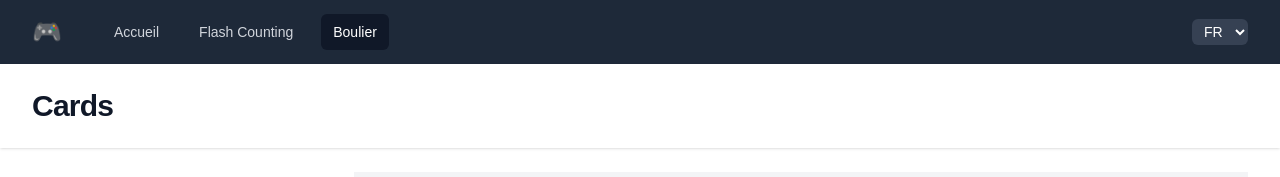
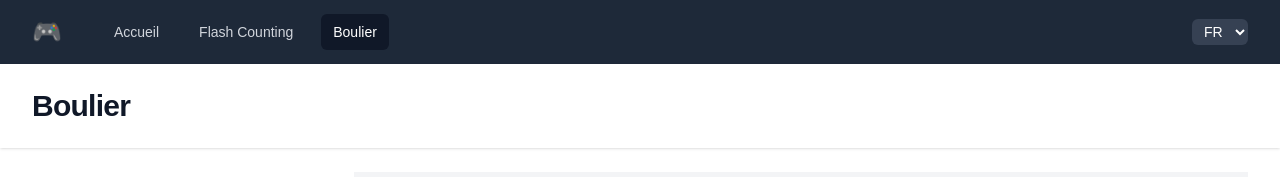
Before and after one commit to oodamien/exercices, a Next.js app: page /cards in a window 1280 px wide. Shown: the top 177 px of the page. Built offline with nearby package versions, Linux system fonts and the light colour scheme.

Commit message:
fix: translate page titles (Flash Counting, Cards) with i18n
Co-Authored-By: Claude Opus 4.6 <noreply@anthropic.com>

```diff
--- a/src/app/cards/page.tsx
+++ b/src/app/cards/page.tsx
@@ -5,6 +5,7 @@ import { Config } from "@/app/components/shared-config";
 import { ConfigState, CardItem } from "@/app/types";
 import { Game } from "@/app/components/cards/game";
 import { CARDS, CARDS_CATS } from "../Data";
+import { useTranslation } from "@/app/components/language-context";
 
 function generateGame(config: ConfigState) {
   const values = CARDS.filter(
@@ -25,6 +26,7 @@ function generateGame(config: ConfigState) {
 }
 
 export default function Cards() {
+  const t = useTranslation();
   const [play, setPlay] = useState<boolean>(false);
   const [terms, setTerms] = useState<Array<number>>([]);
   const [config, setConfig] = useState<ConfigState>({
@@ -37,7 +39,7 @@ export default function Cards() {
       <header className="bg-white shadow-sm">
         <div className="mx-auto max-w-7xl px-4 py-6 sm:px-6 lg:px-8">
           <h1 className="text-3xl font-bold tracking-tight text-gray-900">
-            Cards
+            {t("page.cards.title")}
           </h1>
         </div>
       </header>
--- a/src/app/components/language-context.tsx
+++ b/src/app/components/language-context.tsx
@@ -54,6 +54,9 @@ const translations: Record<SupportedLanguage, Record<string, string>> = {
     "config.interval": "Intervalle (ms)",
     "config.difficultyAria": "Sélectionner le niveau de difficulté",
     "config.intervalAria": "Intervalle en millisecondes",
+    // Page titles
+    "page.counting.title": "Flash Counting",
+    "page.cards.title": "Boulier",
     // Games common
     "game.newGame": "Nouvelle partie !",
     "game.newGameShort": "Nouvelle partie",
@@ -86,6 +89,9 @@ const translations: Record<SupportedLanguage, Record<string, string>> = {
     "config.interval": "Intervall (ms)",
     "config.difficultyAria": "Schwierigkeitsgrad wählen",
     "config.intervalAria": "Intervall in Millisekunden",
+    // Page titles
+    "page.counting.title": "Flash Counting",
+    "page.cards.title": "Abakus",
     // Games common
     "game.newGame": "Neues Spiel!",
     "game.newGameShort": "Neues Spiel",
@@ -118,6 +124,9 @@ const translations: Record<SupportedLanguage, Record<string, string>> = {
     "config.interval": "Interval (ms)",
     "config.difficultyAria": "Select difficulty level",
     "config.intervalAria": "Interval in milliseconds",
+    // Page titles
+    "page.counting.title": "Flash Counting",
+    "page.cards.title": "Abacus",
     // Games common
     "game.newGame": "New Game!",
     "game.newGameShort": "New Game",
--- a/src/app/counting/page.tsx
+++ b/src/app/counting/page.tsx
@@ -5,6 +5,7 @@ import { Config } from "@/app/components/shared-config";
 import { ConfigState, FlashCountingItem } from "@/app/types";
 import { Game } from "@/app/components/counting/game";
 import { FLASH_COUNTING, FLASH_COUNTING_CATS } from "../Data";
+import { useTranslation } from "@/app/components/language-context";
 
 function generateGame(config: ConfigState) {
   const values = FLASH_COUNTING.filter(
@@ -24,6 +25,7 @@ function generateGame(config: ConfigState) {
 }
 
 export default function Counting() {
+  const t = useTranslation();
   const [play, setPlay] = useState<boolean>(false);
   const [terms, setTerms] = useState<Array<number>>([]);
   const [config, setConfig] = useState<ConfigState>({
@@ -36,7 +38,7 @@ export default function Counting() {
       <header className="bg-white shadow-sm">
         <div className="mx-auto max-w-7xl px-4 py-6 sm:px-6 lg:px-8">
           <h1 className="text-3xl font-bold tracking-tight text-gray-900">
-            Flash Counting
+            {t("page.counting.title")}
           </h1>
         </div>
       </header>
```
